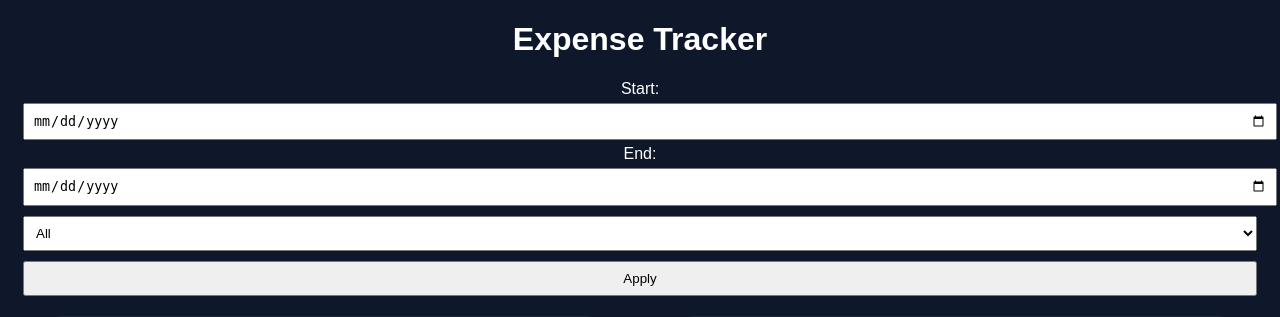
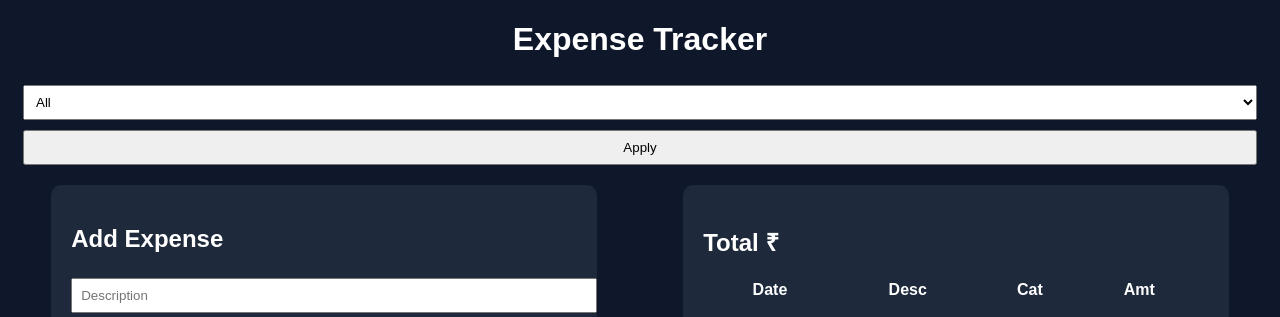
Before and after one commit to rijwanshaikh8010-code/exepense-tracker, a Flask app: template templates/index.html in a window 1280 px wide. Shown: the top 317 px of the page. Run offline with Flask 3, Linux system fonts and the light colour scheme; the template is opened without the code that fills it, so the values that code supplies are empty.

Commit message:
Update index.html

```diff
--- a/templates/index.html
+++ b/templates/index.html
@@ -11,8 +11,6 @@
 
 <div class="filters">
 <form method="GET">
-Start: <input type="date" name="start">
-End: <input type="date" name="end">
 <select name="category">
 <option>All</option>
 <option>Food</option>
```
